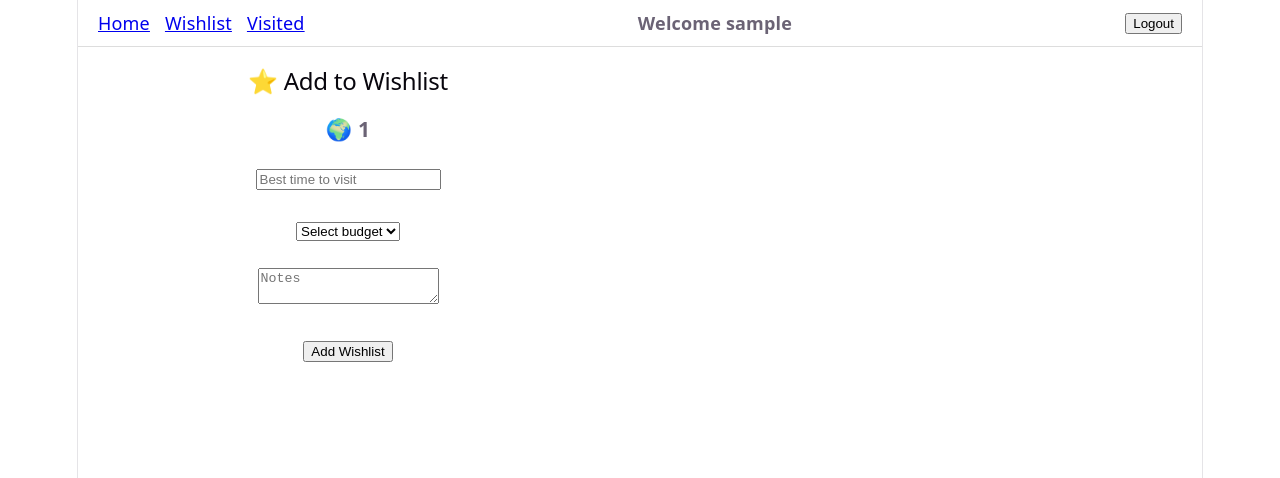
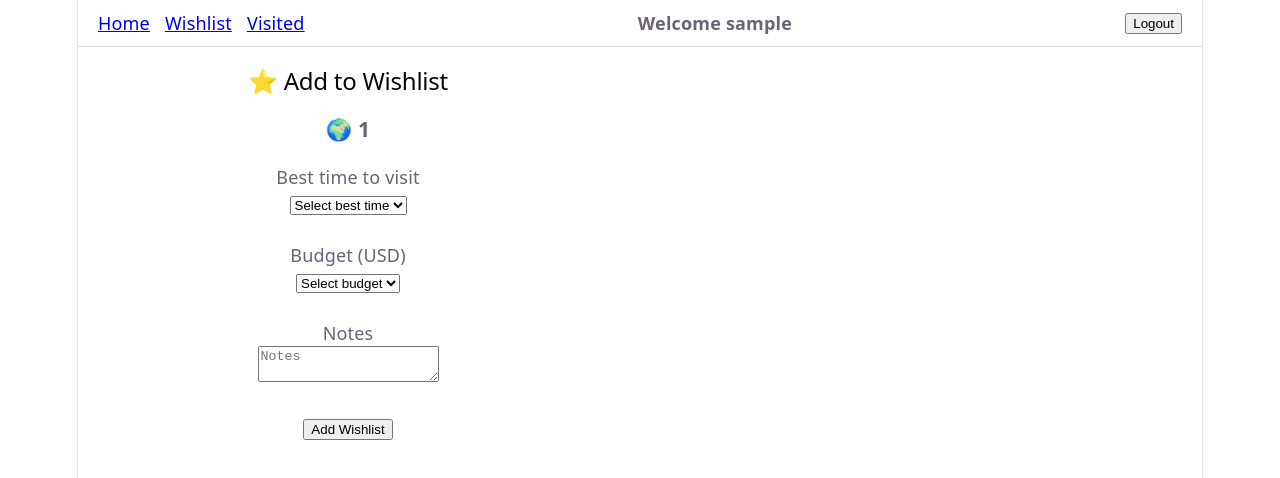
Before and after one commit to palvreet-k/my-wanderlist, a React app in the folder frontend/: page /wishlist-form/1 in a window 1280 px wide. Shown: the top 478 px of the page. Built offline with nearby package versions, Linux system fonts and the light colour scheme; sample sign-in values are in the browser's storage; the HTML template or start-up script is replaced by a standard one.

Commit message:
update wishlist

```diff
--- a/frontend/src/pages/Wishlist.jsx
+++ b/frontend/src/pages/Wishlist.jsx
@@ -11,8 +11,10 @@ function Wishlist() {
   }, []);
 
   async function fetchWishlist() {
+    const token = localStorage.getItem("token");
+
     const res = await fetch("http://localhost:3000/api/wishlist", {
-      credentials: "include",
+      headers: { Authorization: `Bearer ${token}` },
     });
 
     const data = await res.json();
@@ -20,9 +22,11 @@ function Wishlist() {
   }
 
   async function removeItem(id) {
+    const token = localStorage.getItem("token");
+
     await fetch(`http://localhost:3000/api/wishlist/${id}`, {
       method: "DELETE",
-      credentials: "include",
+      headers: { Authorization: `Bearer ${token}` },
     });
 
     setWishlist((prev) => prev.filter((i) => i._id !== id));
@@ -40,7 +44,10 @@ function Wishlist() {
     <div style={{ padding: "20px" }}>
       <h1>⭐ Wishlist</h1>
 
-      {wishlist.map((item) => (
+      {wishlist.length === 0 ? (
+        <p>No countries in your wishlist yet</p>
+      ) : (
+        wishlist.map((item) => (
           <div
             key={item._id}
             onClick={() =>
@@ -50,22 +57,19 @@ function Wishlist() {
               border: "1px solid #ddd",
               marginBottom: "10px",
               padding: "10px",
+              borderRadius: "8px",
               cursor: "pointer",
             }}
           >
             {/* HEADER */}
             <h2 style={{ margin: 0 }}>{item.country}</h2>
 
-          <p style={{ fontSize: "12px", color: "gray" }}>
-            {item.region} • {item.currency}
-          </p>
-
             {/* EXPANDED VIEW */}
             {expandedId === item._id && (
               <div style={{ marginTop: "10px" }}>
-              <p>🗓 Best Time: {item.bestTime}</p>
-              <p>💰 Budget: {item.budget}</p>
-              <p>📝 Notes: {item.notes}</p>
+                <p>🗓 Best Time: {item.bestTime || "—"}</p>
+                <p>💰 Budget: {item.budget || "—"}</p>
+                <p>📝 Notes: {item.notes || "—"}</p>
 
                 <button
                   onClick={(e) => {
@@ -100,7 +104,8 @@ function Wishlist() {
               </div>
             )}
           </div>
-      ))}
+        ))
+      )}
     </div>
   );
 }
--- a/frontend/src/pages/WishlistForm.jsx
+++ b/frontend/src/pages/WishlistForm.jsx
@@ -1,12 +1,15 @@
 import React, { useState } from "react";
 import { useParams, useNavigate, useLocation } from "react-router-dom";
+
+const BEST_TIME_OPTIONS = ["Jan – Mar", "Apr – Jun", "Jul – Sep", "Oct – Dec"];
+const BUDGET_OPTIONS = ["<500", "1000", "1500", "2000", "3000", "5000+"];
 
 function WishlistForm() {
   const { name } = useParams();
   const navigate = useNavigate();
   const location = useLocation();
 
-  const existing = location.state; // 👈 edit mode data
+  const existing = location.state; // edit mode data (from Wishlist page)
 
   const [form, setForm] = useState({
     bestTime: existing?.bestTime || "",
@@ -30,6 +33,8 @@ function WishlistForm() {
     setError("");
 
     try {
+      const token = localStorage.getItem("token");
+
       const url = existing
         ? `http://localhost:3000/api/wishlist/${existing._id}`
         : "http://localhost:3000/api/wishlist";
@@ -40,8 +45,8 @@ function WishlistForm() {
         method,
         headers: {
           "Content-Type": "application/json",
+          Authorization: `Bearer ${token}`,
         },
-        credentials: "include",
         body: JSON.stringify({
           country: existing?.country || name,
           ...form,
@@ -66,28 +71,36 @@ function WishlistForm() {
       <h3>🌍 {existing?.country || name}</h3>
 
       <form onSubmit={handleSubmit}>
-        <input
-          name="bestTime"
-          placeholder="Best time to visit"
-          value={form.bestTime}
-          onChange={handleChange}
-        />
-
-        <br /><br />
-
-        <select
-          name="budget"
-          value={form.budget}
-          onChange={handleChange}
-        >
-          <option value="">Select budget</option>
-          <option value="Low">Low</option>
-          <option value="Medium">Medium</option>
-          <option value="High">High</option>
+        <label>Best time to visit</label>
+        <br />
+        <select name="bestTime" value={form.bestTime} onChange={handleChange}>
+          <option value="">Select best time</option>
+          {BEST_TIME_OPTIONS.map((opt) => (
+            <option key={opt} value={opt}>
+              {opt}
+            </option>
+          ))}
         </select>
 
-        <br /><br />
+        <br />
+        <br />
 
+        <label>Budget (USD)</label>
+        <br />
+        <select name="budget" value={form.budget} onChange={handleChange}>
+          <option value="">Select budget</option>
+          {BUDGET_OPTIONS.map((opt) => (
+            <option key={opt} value={opt}>
+              {opt}
+            </option>
+          ))}
+        </select>
+
+        <br />
+        <br />
+
+        <label>Notes</label>
+        <br />
         <textarea
           name="notes"
           placeholder="Notes"
@@ -95,7 +108,8 @@ function WishlistForm() {
           onChange={handleChange}
         />
 
-        <br /><br />
+        <br />
+        <br />
 
         {error && <p style={{ color: "red" }}>{error}</p>}
 
```
Lines whose indentation alone changed are shown as unchanged.
